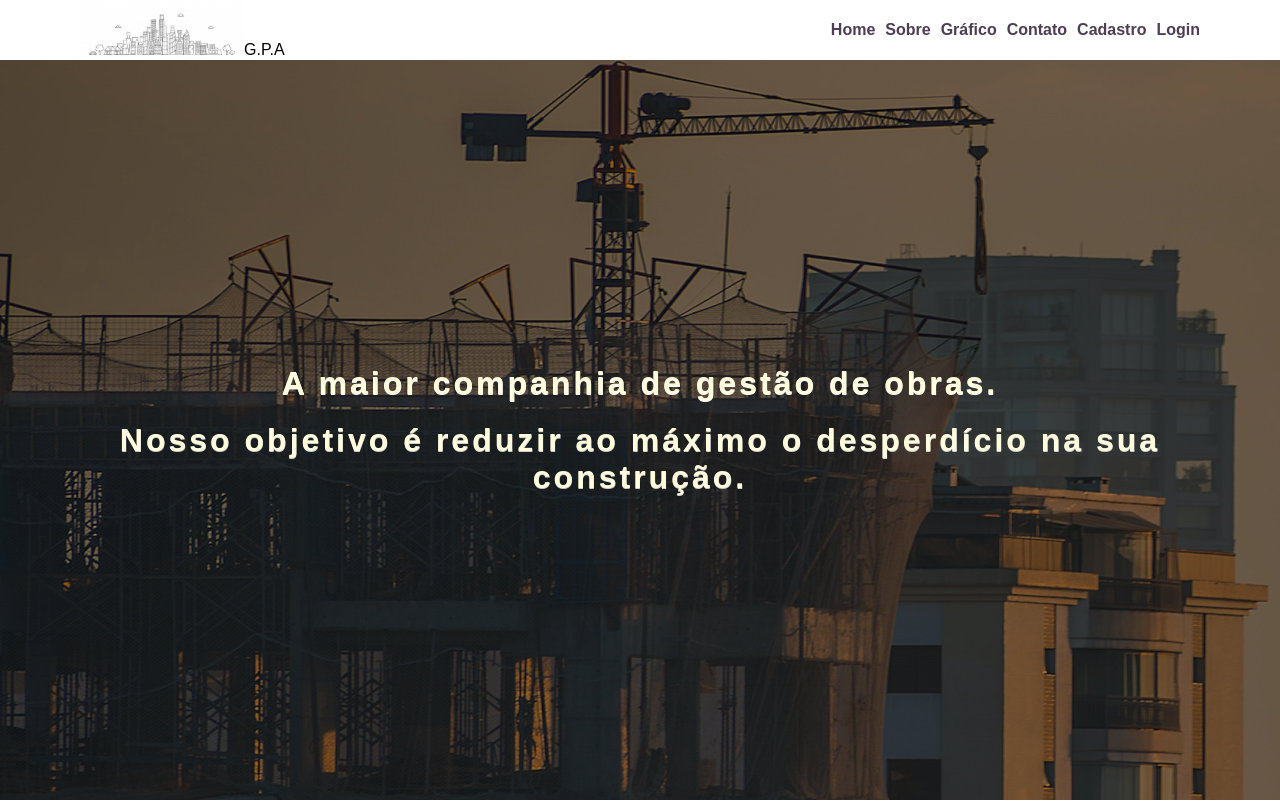
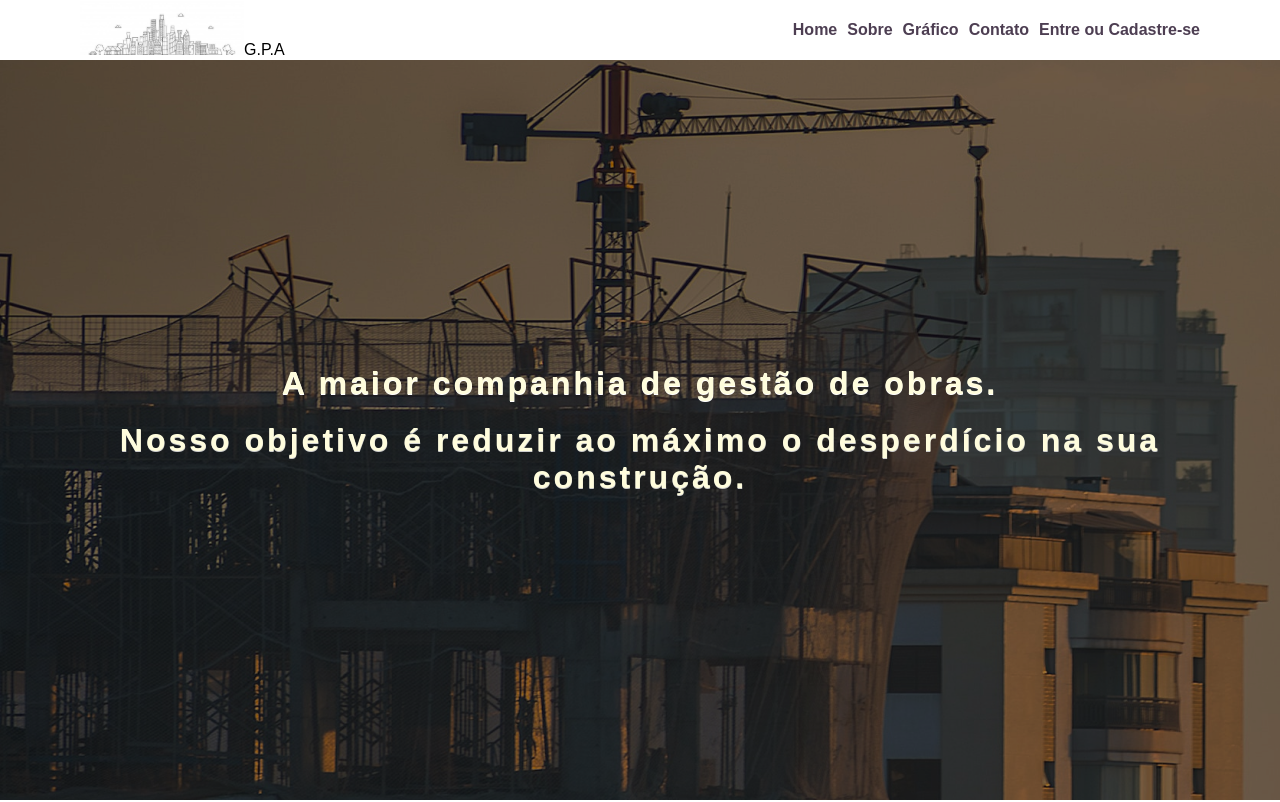
Before and after one commit to OliverioJunior/gpaengenharia, a React (Vite) app: page / in a window 1280 px wide. Shown: the top 802 px of the page. Built offline with nearby package versions, Linux system fonts and the light colour scheme.

Commit message:
Definir rotas

```diff
--- a/src/App.tsx
+++ b/src/App.tsx
@@ -1,18 +1,13 @@
-import { Banner } from './components/Banner';
-import { Benefits } from './components/Benefits';
-import { Contact } from './components/Contact';
-import { Graphics } from './components/Graphics';
-import { Header } from './components/Header';
+import { BrowserRouter } from 'react-router-dom';
+import { Routers } from './routes';
 import { GlobalStyle } from './styles/global';
 
 const App: React.FC = () => {
   return (
     <>
-      <Header />
-      <Banner />
-      <Benefits />
-      <Graphics />
-      <Contact />
+      <BrowserRouter>
+        <Routers />
+      </BrowserRouter>
       <GlobalStyle />
     </>
   );
--- a/src/components/Header/index.tsx
+++ b/src/components/Header/index.tsx
@@ -24,10 +24,7 @@ export const Header: React.FC = () => {
           <a href="#contato"> Contato </a>
         </li>
         <li>
-          <a href="#contato"> Cadastro </a>
-        </li>
-        <li>
-          <a href="#contato"> Login </a>
+          <a href="#contato"> Entre ou Cadastre-se </a>
         </li>
       </List>
     </StyledHeader>
--- /dev/null
+++ b/src/pages/Home/index.tsx
@@ -0,0 +1,17 @@
+import { Banner } from '../../components/Banner';
+import { Benefits } from '../../components/Benefits';
+import { Contact } from '../../components/Contact';
+import { Graphics } from '../../components/Graphics';
+import { Header } from '../../components/Header';
+
+export const Home: React.FC = () => {
+  return (
+    <>
+      <Header />
+      <Banner />
+      <Benefits />
+      <Graphics />
+      <Contact />
+    </>
+  );
+};
--- /dev/null
+++ b/src/pages/LoginOrSingIn/index.tsx
@@ -0,0 +1,9 @@
+import { Container, Form } from './styles';
+
+export const LoginOrSingIn: React.FC = () => {
+  return (
+    <Container>
+      <Form>Login</Form>
+    </Container>
+  );
+};
--- /dev/null
+++ b/src/pages/LoginOrSingIn/styles.ts
@@ -0,0 +1,5 @@
+import styled from 'styled-components';
+
+export const Container = styled.div``;
+
+export const Form = styled.form``;
--- /dev/null
+++ b/src/pages/SingIn/index.tsx
@@ -0,0 +1,5 @@
+import { Container } from './styles';
+
+export const SingIn: React.FC = () => {
+  return <Container>Login</Container>;
+};
--- /dev/null
+++ b/src/pages/SingIn/styles.ts
@@ -0,0 +1,3 @@
+import styled from 'styled-components';
+
+export const Container = styled.div``;
--- /dev/null
+++ b/src/routes/index.tsx
@@ -0,0 +1,12 @@
+import { Route, Routes } from 'react-router-dom';
+import { Home } from '../pages/Home';
+import { LoginOrSingIn } from '../pages/LoginOrSingIn';
+export const Routers: React.FC = () => {
+  return (
+    <Routes>
+      <Route path="/" element={<Home />} />
+      <Route path="/LoginOrSingIn" element={<LoginOrSingIn />} />
+      {/* <Route path="*" element={<Error />} /> */}
+    </Routes>
+  );
+};
```
